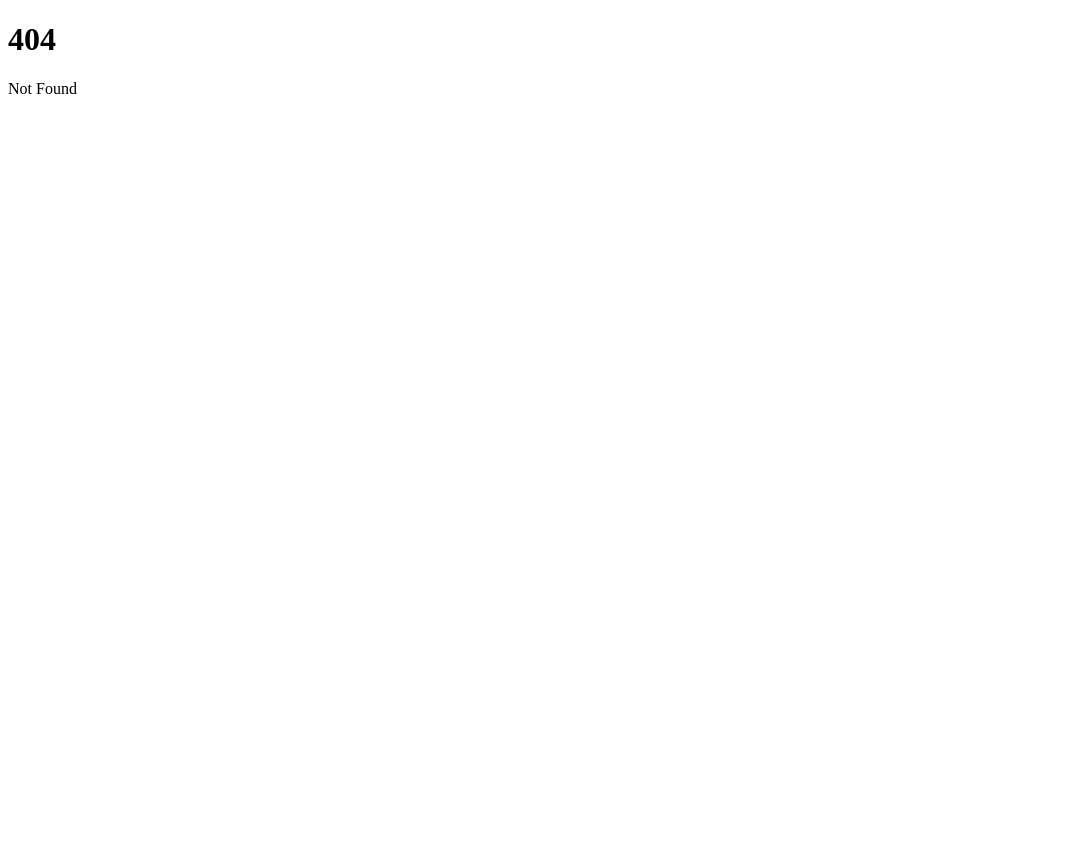
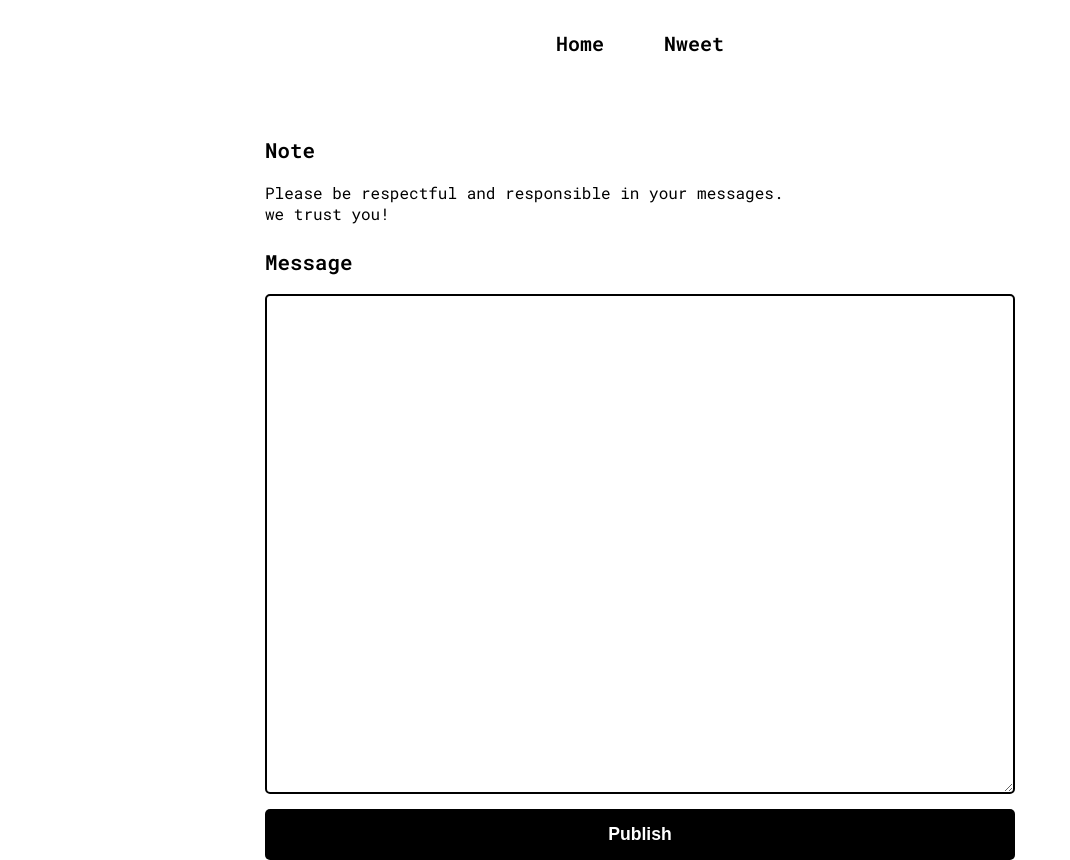
Before and after one commit to 0xPride/project-z, a SvelteKit app in the folder frontend/: page /nweet in a window 1280 px wide. Before the commit this address had no page. Shown: the whole page, without its empty margins (0-1070 px from the left). Before the commit the page ends 800 px from the top, so only its background shows below. Built offline with nearby package versions, Linux system fonts and the light colour scheme.

Commit message:
frontend: bunch of updates

```diff
--- a/frontend/src/app.html
+++ b/frontend/src/app.html
@@ -4,6 +4,11 @@
 		<meta charset="utf-8" />
 		<link rel="icon" href="%sveltekit.assets%/favicon.png" />
 		<meta name="viewport" content="width=device-width" />
+		<link rel="preconnect" href="https://fonts.googleapis.com">
+		<link rel="preconnect" href="https://fonts.gstatic.com" crossorigin>
+		<link href="https://fonts.googleapis.com/css2?family=Roboto+Mono:wght@400;600&display=swap" rel="stylesheet">
+		<link rel="stylesheet" href="/main.css">
+		<script src="https://unpkg.com/typeit@8.7.1/dist/index.umd.js"></script>
 		%sveltekit.head%
 	</head>
 	<body data-sveltekit-preload-data="hover">
--- /dev/null
+++ b/frontend/src/lib/Container.svelte
@@ -0,0 +1,15 @@
+<div class="container">
+    <slot />
+</div>
+
+<style>
+    .container {
+        display: flex;
+        justify-content: center;
+        align-items: center;
+        flex-direction: column;
+        max-width: 750px;
+        margin: auto;
+        widows: 100%;
+    }
+</style>
--- /dev/null
+++ b/frontend/src/lib/Header.svelte
@@ -0,0 +1,41 @@
+<header>
+    <nav>
+        <ul>
+            <li><a href="/">Home</a></li>
+            <li><a href="/nweet">Nweet</a></li>
+        </ul>
+    </nav>
+</header>
+
+<style>
+    header {
+        width: 100%;
+        margin-bottom: 50px;
+        padding: 20px 0;
+    }
+
+    header ul {
+        list-style-type: none;
+        display: flex;
+        justify-content: center;
+        flex-direction: row;
+    }
+
+    header ul li {
+        padding: 10px 30px;
+        font-size: 20px;
+        font-weight: 600;
+    }
+
+    header ul li a {
+        color: black;
+        font-style: none;
+        text-decoration: none;
+        transition: 100ms;
+    }
+
+    header ul li a:hover {
+        text-decoration: underline;
+        color: rgb(64, 64, 64);
+    }
+</style>
--- /dev/null
+++ b/frontend/src/routes/nweet/+page.svelte
@@ -0,0 +1,78 @@
+<script lang="ts">
+    import Container from "$lib/Container.svelte";
+    import Header from "$lib/Header.svelte";
+
+    let textValue: string;
+    function handleSubmit() {
+        console.log(textValue);
+    }
+</script>
+
+<svelte:head>
+    <title>Nweetting</title>
+</svelte:head>
+
+<Container>
+    <Header />
+
+    <div class="note">
+        <span class="sec-title">Note</span>
+        <span>Please be respectful and responsible in your messages.<br>we trust you!</span>
+    </div>
+
+    <div class="form">
+        <span class="sec-title">Message</span>
+        <textarea id="content" bind:value={textValue} />
+        <button on:click={handleSubmit}>Publish</button>
+    </div>
+</Container>
+
+<style>
+    .sec-title {
+        font-weight: bold;
+        margin-bottom: 10px;
+        font-size: 1.3rem;
+        padding-bottom: .5rem;
+        width: 100%;
+        display: block;
+    }
+
+    textarea#content {
+        display: block;
+        font-family: "Roboto", sans-serif;
+        font-size: 1.1rem;
+        border: 2px solid black;
+        box-sizing: border-box;
+        padding: 15px;
+        border-radius: 5px;
+        height: 500px;
+        width: 100%;
+    }
+
+    textarea#content:focus {
+        outline: none !important;
+    }
+
+    button {
+        margin-top: 15px;
+        color: white;
+        background-color: black;
+        padding: 15px 0;
+        border-radius: 5px;
+        border: none;
+        font-weight: bold;
+        transition: 100ms;
+        font-size: 1.1rem;
+        width: 100%;
+    }
+
+    button:hover {
+        cursor: pointer;
+        transform: translateY(-2px);
+    }
+
+    .note {
+        width: 100%;
+        margin-bottom: 1.5rem;
+    }
+</style>
--- /dev/null
+++ b/frontend/static/main.css
@@ -0,0 +1,13 @@
+*, *::after, *::before {
+    padding: 0;
+    margin: 0;
+    box-sizing: border-box;
+}
+
+div {
+    width: 100%;
+}
+
+body {
+    font-family: 'Roboto Mono', monospace;
+}
--- a/frontend/svelte.config.js
+++ b/frontend/svelte.config.js
@@ -8,7 +8,7 @@ const config = {
 	preprocess: vitePreprocess(),
 
 	kit: {
-		adapter: adapter()
+		adapter: adapter(),
 	}
 };
 
```
Also changed, not shown: frontend/package.json (+13 -1 lines), frontend/src/lib/PostCard.svelte (added, +15 -0 lines), frontend/src/lib/Separator.svelte (added, +11 -0 lines), frontend/src/routes/+page.svelte (+41 -2 lines), frontend/src/routes/nwita/[slug]/+page.svelte (added, +13 -0 lines), frontend/src/routes/nwita/[slug]/+page.ts (added, +13 -0 lines), 1 other file (tests, documents, lock files or other folders).
